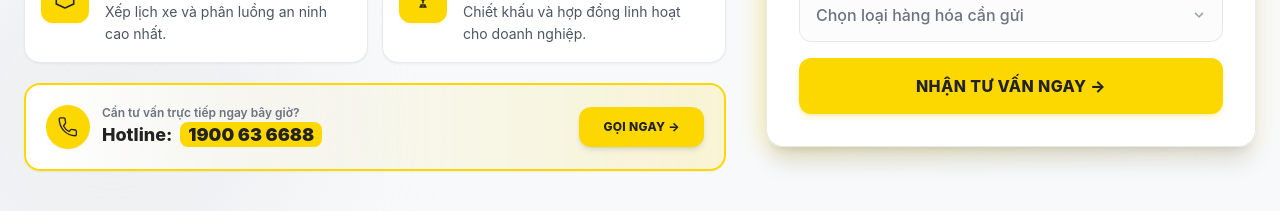
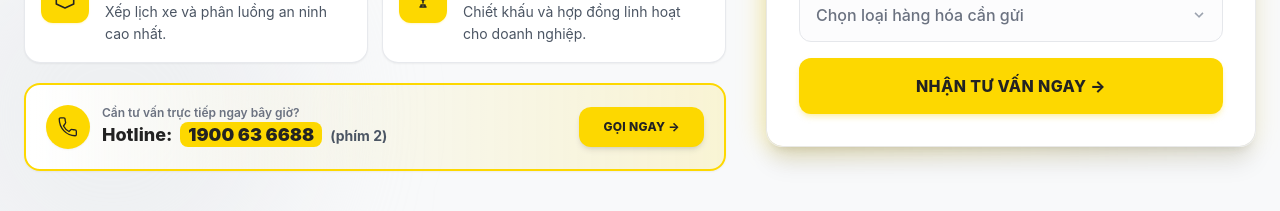
Before and after one commit to virutngocanhcao-a11y/ntl-guihanggiatricao, a Next.js app: page / in a window 1280 px wide. Shown: the part 940-1151 px from the top of the page. Built offline with nearby package versions, Linux system fonts and the light colour scheme; a web font is replaced by a local one.

Commit message:
feat: add (phim 2) to hotline displays across landing page

```diff
--- a/components/landing/ConsultationSection.tsx
+++ b/components/landing/ConsultationSection.tsx
@@ -77,11 +77,13 @@ export default function ConsultationSection() {
                 </div>
                 <div>
                   <p className="text-xs font-semibold text-gray-500">Cần tư vấn trực tiếp ngay bây giờ?</p>
-                  <p className="text-lg font-extrabold text-[#222222]">Hotline: <span className="bg-[#fdd800] text-[#222222] px-2 py-0.5 rounded-lg font-black ml-1">1900 63 6688</span></p>
+                  <p className="text-lg font-extrabold text-[#222222]">
+                    Hotline: <span className="bg-[#fdd800] text-[#222222] px-2 py-0.5 rounded-lg font-black ml-1">1900 63 6688</span> <span className="text-sm font-bold text-gray-600 ml-1">(phím 2)</span>
+                  </p>
                 </div>
               </div>
               <a
-                href="tel:19006366888"
+                href="tel:1900636688"
                 className="w-full sm:w-auto text-center rounded-xl bg-[#fdd800] px-6 py-3 text-xs font-extrabold uppercase tracking-wide text-[#222222] hover:bg-[#ffe340] transition-all shadow-md hover:shadow-lg hover:scale-105"
               >
                 Gọi Ngay →
--- a/components/landing/FloatingCta.tsx
+++ b/components/landing/FloatingCta.tsx
@@ -28,12 +28,12 @@ export default function FloatingCta() {
       <a
         href="tel:19006366888"
         className="hidden sm:flex items-center gap-2 rounded-full bg-white/95 backdrop-blur-sm border border-gray-200 px-4 py-3 text-xs font-bold text-[#1a1a1a] shadow-lg hover:shadow-xl hover:border-[#fdd800] transition-all"
-        title="Gọi hotline 1900 63 6688"
+        title="Gọi hotline 1900 63 6688 (phím 2)"
       >
         <span className="flex h-5 w-5 items-center justify-center rounded-full bg-[#fdd800] text-[#222222]">
           <Icon name="phone" className="h-3 w-3" />
         </span>
-        <span>1900 63 6688</span>
+        <span>1900 63 6688 <span className="font-semibold text-gray-500">(phím 2)</span></span>
       </a>
 
       {/* Main Floating Form CTA */}
--- a/lib/default-content.ts
+++ b/lib/default-content.ts
@@ -126,7 +126,7 @@ export const defaultContent: LandingContent = {
   footer: {
     companyName: "Nhất Tín Logistics",
     tagline: "Hơn cả một dịch vụ",
-    hotline: "1900 63 6688",
+    hotline: "1900 63 6688 (phím 2)",
     website: "www.ntlogistics.vn",
     email: "cskh@ntlogistics.vn",
   },
```
